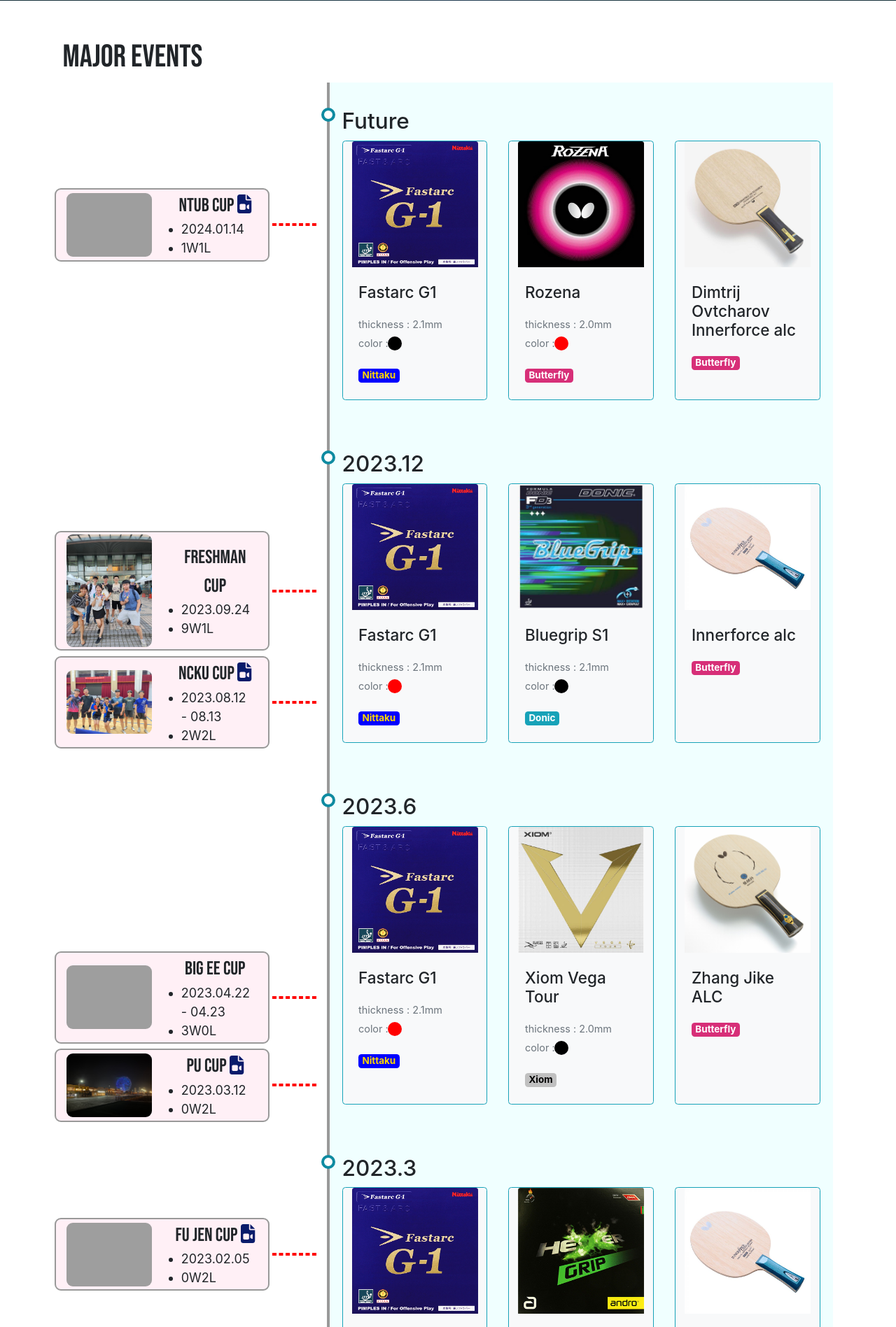
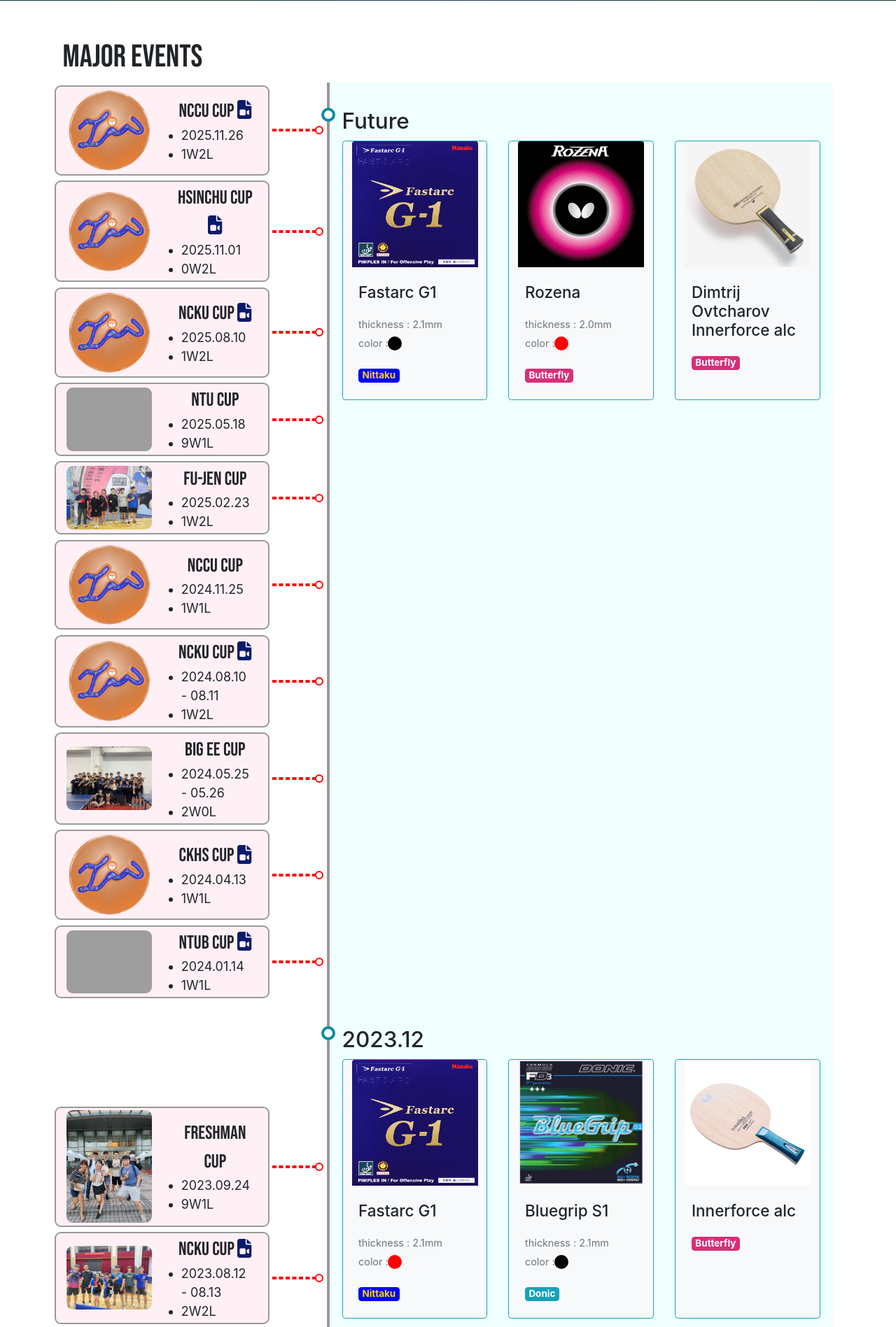
Before and after one commit to TigerWuu/tigerwuu.github.io, a PHP site: page /hobbies_TT.html in a window 1280 px wide. Shown: the part 474-2371 px from the top of the page at 70% size. Run offline with PHP 8.4, Linux system fonts and the light colour scheme; some libraries are stand-ins or nearby versions; some web fonts are replaced; grey boxes are pictures that could not be loaded.

Commit message:
Update table tennis events.

```diff
--- a/hobbies_TT.html
+++ b/hobbies_TT.html
@@ -1,13 +1,15 @@
 <!DOCTYPE html>
+
 <head>
   <title>Wuu's World</title>
   <link rel="icon" href="./images/tiger_icon.png" type="image/x-icon">
   <meta name="viewport" content="width=devicewidth, initial-scale=1, shrink-to-fit=no">
-    <link rel="stylesheet" href="https://cdn.jsdelivr.net/npm/bootstrap@4.0.0/dist/css/bootstrap.min.css" integrity="sha384-Gn5384xqQ1aoWXA+058RXPxPg6fy4IWvTNh0E263XmFcJlSAwiGgFAW/dAiS6JXm" crossorigin="anonymous">
+  <link rel="stylesheet" href="https://cdn.jsdelivr.net/npm/bootstrap@4.0.0/dist/css/bootstrap.min.css"
+    integrity="sha384-Gn5384xqQ1aoWXA+058RXPxPg6fy4IWvTNh0E263XmFcJlSAwiGgFAW/dAiS6JXm" crossorigin="anonymous">
   <link rel="stylesheet" href="styles/main.css">
   <link rel="stylesheet" href="styles/hobbies_TT.css">
   <!-- animation -->
-    <link rel="stylesheet" href="https://cdnjs.cloudflare.com/ajax/libs/animate.css/4.1.1/animate.min.css"/>
+  <link rel="stylesheet" href="https://cdnjs.cloudflare.com/ajax/libs/animate.css/4.1.1/animate.min.css" />
   <!-- Font Awesome icons (free version)-->
   <script src="https://use.fontawesome.com/releases/v6.1.0/js/all.js" crossorigin="anonymous"></script>
   <!-- Google fonts-->
@@ -19,16 +21,18 @@
   <script async src="https://www.googletagmanager.com/gtag/js?id=G-W377VZCFZB"></script>
   <script>
     window.dataLayer = window.dataLayer || [];
-      function gtag(){dataLayer.push(arguments);}
+    function gtag() { dataLayer.push(arguments); }
     gtag('js', new Date());
 
     gtag('config', 'G-W377VZCFZB');
   </script>
 </head>
+
 <body>
   <nav class="navbar navbar-expand-sm navbar-dark bg-dark fixed-top">
     <a class="navbar-brand" href="index.html">TigerWuu</a>
-      <button class="navbar-toggler" type="button" data-toggle="collapse" data-target="#navbarSupportedContent" aria-controls="navbarSupportedContent" aria-expanded="false" aria-label="Toggle navigation">
+    <button class="navbar-toggler" type="button" data-toggle="collapse" data-target="#navbarSupportedContent"
+      aria-controls="navbarSupportedContent" aria-expanded="false" aria-label="Toggle navigation">
       <span class="navbar-toggler-icon"></span>
     </button>
 
@@ -73,7 +77,225 @@
     <h1>Major Events</h1>
     <div class="row">
       <div class="col-4">
-            <div class="row events" style="position: relative;top: 30%;">
+        <div class="row events" style="position: relative;">
+          <div class="col-10" style="padding: 1%;">
+            <div class="row event">
+              <div class="col-12 col-md-6">
+                <img class="event-img" src="images/tiger_icon.png">
+              </div>
+              <div class="col-12 col-md-6">
+                <div class="event-title">
+                  NCCU Cup
+                  <a href="https://www.youtube.com/playlist?list=PLDXGFDRCxXYWrMNuXMlzKwNqyXhyh0uPL" class="card-link"
+                    target="_blank">
+                    <i class="fa-solid fa-file-video video-icon"></i>
+                  </a>
+                </div>
+                <ul class="event-info">
+                  <li>2025.11.26</li>
+                  <li>1W2L</li>
+                </ul>
+              </div>
+            </div>
+          </div>
+          <div class="col-2" style="padding: 0%;">
+            <div class="axis-down"></div>
+            <div class="axis-up"></div>
+          </div>
+        </div>
+        <div class="row events" style="position: relative;">
+          <div class="col-10" style="padding: 1%;">
+            <div class="row event">
+              <div class="col-12 col-md-6">
+                <img class="event-img" src="images/tiger_icon.png">
+              </div>
+              <div class="col-12 col-md-6">
+                <div class="event-title">
+                  Hsinchu Cup
+                  <a href="https://www.youtube.com/playlist?list=PLDXGFDRCxXYVirMOdNmV0XaGKFINw2lqk" class="card-link"
+                    target="_blank">
+                    <i class="fa-solid fa-file-video video-icon"></i>
+                  </a>
+                </div>
+                <ul class="event-info">
+                  <li>2025.11.01</li>
+                  <li>0W2L</li>
+                </ul>
+              </div>
+            </div>
+          </div>
+          <div class="col-2" style="padding: 0%;">
+            <div class="axis-down"></div>
+            <div class="axis-up"></div>
+          </div>
+        </div>
+        <div class="row events" style="position: relative;">
+          <div class="col-10" style="padding: 1%;">
+            <div class="row event">
+              <div class="col-12 col-md-6">
+                <img class="event-img" src="images/tiger_icon.png">
+              </div>
+              <div class="col-12 col-md-6">
+                <div class="event-title">
+                  NCKU Cup
+                  <a href="https://www.youtube.com/playlist?list=PLDXGFDRCxXYWt9fpnvYR29ZhCsRcSgNlF" class="card-link"
+                    target="_blank">
+                    <i class="fa-solid fa-file-video video-icon"></i>
+                  </a>
+                </div>
+                <ul class="event-info">
+                  <li>2025.08.10</li>
+                  <li>1W2L</li>
+                </ul>
+              </div>
+            </div>
+          </div>
+          <div class="col-2" style="padding: 0%;">
+            <div class="axis-down"></div>
+            <div class="axis-up"></div>
+          </div>
+        </div>
+        <div class="row events" style="position: relative;">
+          <div class="col-10" style="padding: 1%;">
+            <div class="row event">
+              <div class="col-12 col-md-6">
+                <img class="event-img" src="images/hobbies/TT/NTU.jpg">
+              </div>
+              <div class="col-12 col-md-6">
+                <div class="event-title">
+                  NTU Cup
+                </div>
+                <ul class="event-info">
+                  <li>2025.05.18</li>
+                  <li>9W1L</li>
+                </ul>
+              </div>
+            </div>
+          </div>
+          <div class="col-2" style="padding: 0%;">
+            <div class="axis-down"></div>
+            <div class="axis-up"></div>
+          </div>
+        </div>
+        <div class="row events" style="position: relative;">
+          <div class="col-10" style="padding: 1%;">
+            <div class="row event">
+              <div class="col-12 col-md-6">
+                <img class="event-img" src="images/hobbies/TT/fu-jen_25.jpg">
+              </div>
+              <div class="col-12 col-md-6">
+                <div class="event-title">
+                  Fu-Jen Cup
+                </div>
+                <ul class="event-info">
+                  <li>2025.02.23</li>
+                  <li>1W2L</li>
+                </ul>
+              </div>
+            </div>
+          </div>
+          <div class="col-2" style="padding: 0%;">
+            <div class="axis-down"></div>
+            <div class="axis-up"></div>
+          </div>
+        </div>
+        <div class="row events" style="position: relative;">
+          <div class="col-10" style="padding: 1%;">
+            <div class="row event">
+              <div class="col-12 col-md-6">
+                <img class="event-img" src="images/tiger_icon.png">
+              </div>
+              <div class="col-12 col-md-6">
+                <div class="event-title">
+                  NCCU Cup
+                </div>
+                <ul class="event-info">
+                  <li>2024.11.25</li>
+                  <li>1W1L</li>
+                </ul>
+              </div>
+            </div>
+          </div>
+          <div class="col-2" style="padding: 0%;">
+            <div class="axis-down"></div>
+            <div class="axis-up"></div>
+          </div>
+        </div>
+        <div class="row events" style="position: relative;">
+          <div class="col-10" style="padding: 1%;">
+            <div class="row event">
+              <div class="col-12 col-md-6">
+                <img class="event-img" src="images/tiger_icon.png">
+              </div>
+              <div class="col-12 col-md-6">
+                <div class="event-title">
+                  NCKU Cup
+                  <a href="https://www.youtube.com/playlist?list=PLDXGFDRCxXYUll72PQBnLVxFsAfXDU8y5" class="card-link"
+                    target="_blank">
+                    <i class="fa-solid fa-file-video video-icon"></i>
+                  </a>
+                </div>
+                <ul class="event-info">
+                  <li>2024.08.10 - 08.11</li>
+                  <li>1W2L</li>
+                </ul>
+              </div>
+            </div>
+          </div>
+          <div class="col-2" style="padding: 0%;">
+            <div class="axis-down"></div>
+            <div class="axis-up"></div>
+          </div>
+        </div>
+        <div class="row events" style="position: relative;">
+          <div class="col-10" style="padding: 1%;">
+            <div class="row event">
+              <div class="col-12 col-md-6">
+                <img class="event-img" src="images/hobbies/TT/ele_24.jpg">
+              </div>
+              <div class="col-12 col-md-6">
+                <div class="event-title">
+                  Big EE Cup
+                </div>
+                <ul class="event-info">
+                  <li>2024.05.25 - 05.26</li>
+                  <li>2W0L</li>
+                </ul>
+              </div>
+            </div>
+          </div>
+          <div class="col-2" style="padding: 0%;">
+            <div class="axis-down"></div>
+            <div class="axis-up"></div>
+          </div>
+        </div>
+        <div class="row events" style="position: relative;">
+          <div class="col-10" style="padding: 1%;">
+            <div class="row event">
+              <div class="col-12 col-md-6">
+                <img class="event-img" src="images/tiger_icon.png">
+              </div>
+              <div class="col-12 col-md-6">
+                <div class="event-title">
+                  CKHS Cup
+                  <a href="https://www.youtube.com/playlist?list=PLDXGFDRCxXYX3xd8dUp5FGOyL-YnZ7lbH" class="card-link"
+                    target="_blank">
+                    <i class="fa-solid fa-file-video video-icon"></i>
+                  </a>
+                </div>
+                <ul class="event-info">
+                  <li>2024.04.13</li>
+                  <li>1W1L</li>
+                </ul>
+              </div>
+            </div>
+          </div>
+          <div class="col-2" style="padding: 0%;">
+            <div class="axis-down"></div>
+            <div class="axis-up"></div>
+          </div>
+        </div>
+        <div class="row events" style="position: relative;">
           <div class="col-10" style="padding: 1%;">
             <div class="row event">
               <div class="col-12 col-md-6">
@@ -82,7 +304,8 @@
               <div class="col-12 col-md-6">
                 <div class="event-title">
                   NTUB Cup
-                        <a href="https://www.youtube.com/playlist?list=PLDXGFDRCxXYXP18UodmBpJsEQ4oYrfKJf" class="card-link" target="_blank">
+                  <a href="https://www.youtube.com/playlist?list=PLDXGFDRCxXYXP18UodmBpJsEQ4oYrfKJf" class="card-link"
+                    target="_blank">
                     <i class="fa-solid fa-file-video video-icon"></i>
                   </a>
                 </div>
@@ -94,7 +317,6 @@
             </div>
           </div>
           <div class="col-2" style="padding: 0%;">
-                <!--put a line in the middle of this div-->
             <div class="axis-down"></div>
             <div class="axis-up"></div>
           </div>
@@ -183,7 +405,8 @@
               <div class="col-12 col-md-6">
                 <div class="event-title">
                   NCKU Cup
-                        <a href="https://www.youtube.com/playlist?list=PLDXGFDRCxXYUnaL-HRaxS__LXt5IWbNna" class="card-link" target="_blank">
+                  <a href="https://www.youtube.com/playlist?list=PLDXGFDRCxXYUnaL-HRaxS__LXt5IWbNna" class="card-link"
+                    target="_blank">
                     <i class="fa-solid fa-file-video video-icon"></i>
                   </a>
                 </div>
@@ -283,7 +506,8 @@
               <div class="col-12 col-md-6">
                 <div class="event-title">
                   PU Cup
-                        <a href="https://www.youtube.com/playlist?list=PLDXGFDRCxXYWeuiE8RIkGEwDcmE-olmuN" class="card-link" target="_blank">
+                  <a href="https://www.youtube.com/playlist?list=PLDXGFDRCxXYWeuiE8RIkGEwDcmE-olmuN" class="card-link"
+                    target="_blank">
                     <i class="fa-solid fa-file-video video-icon"></i>
                   </a>
                 </div>
@@ -359,8 +583,9 @@
               </div>
               <div class="col-12 col-md-6">
                 <div class="event-title">
-                      Fu Jen Cup
-                        <a href="https://www.youtube.com/playlist?list=PLDXGFDRCxXYXTYAVPnsNq_o0c6GDfMCzm" class="card-link" target="_blank">
+                  Fu-Jen Cup
+                  <a href="https://www.youtube.com/playlist?list=PLDXGFDRCxXYXTYAVPnsNq_o0c6GDfMCzm" class="card-link"
+                    target="_blank">
                     <i class="fa-solid fa-file-video video-icon"></i>
                   </a>
                 </div>
@@ -492,7 +717,8 @@
               <div class="col-12 col-md-6">
                 <div class="event-title">
                   BTY Cup
-                        <a href="https://www.youtube.com/playlist?list=PLDXGFDRCxXYWE-JZkqiK3EUGXJK8EV5ht" class="card-link" target="_blank">
+                  <a href="https://www.youtube.com/playlist?list=PLDXGFDRCxXYWE-JZkqiK3EUGXJK8EV5ht" class="card-link"
+                    target="_blank">
                     <i class="fa-solid fa-file-video video-icon"></i>
                   </a>
                 </div>
@@ -721,17 +947,27 @@
         </div>
       </div>
     </div>
-        <hr></hr>
+    <hr>
+    </hr>
     <h1>Favorite</h1>
     <div class="scroll_menu">
-         <iframe width="480" height="360" src="https://www.youtube.com/embed/CsujsROPXE4" title="YouTube video player" frameborder="0" allow="accelerometer; autoplay; clipboard-write; encrypted-media; gyroscope; picture-in-picture" allowfullscreen></iframe>
+      <iframe width="480" height="360" src="https://www.youtube.com/embed/CsujsROPXE4" title="YouTube video player"
+        frameborder="0" allow="accelerometer; autoplay; clipboard-write; encrypted-media; gyroscope; picture-in-picture"
+        allowfullscreen></iframe>
     </div>
-        <hr></hr>
+    <hr>
+    </hr>
     <h1>Classic</h1>
     <div class="scroll_menu">
-         <iframe width="480" height="360" src="https://www.youtube.com/embed/Hfhuy5Logcw" title="YouTube video player" frameborder="0" allow="accelerometer; autoplay; clipboard-write; encrypted-media; gyroscope; picture-in-picture" allowfullscreen></iframe>
-         <iframe width="480" height="360" src="https://www.youtube.com/embed/-WXAAAdGJ7o" title="YouTube video player" frameborder="0" allow="accelerometer; autoplay; clipboard-write; encrypted-media; gyroscope; picture-in-picture" allowfullscreen></iframe>
-         <iframe width="480" height="360" src="https://www.youtube.com/embed/CwMkcggu1Lw" title="YouTube video player" frameborder="0" allow="accelerometer; autoplay; clipboard-write; encrypted-media; gyroscope; picture-in-picture" allowfullscreen></iframe>
+      <iframe width="480" height="360" src="https://www.youtube.com/embed/Hfhuy5Logcw" title="YouTube video player"
+        frameborder="0" allow="accelerometer; autoplay; clipboard-write; encrypted-media; gyroscope; picture-in-picture"
+        allowfullscreen></iframe>
+      <iframe width="480" height="360" src="https://www.youtube.com/embed/-WXAAAdGJ7o" title="YouTube video player"
+        frameborder="0" allow="accelerometer; autoplay; clipboard-write; encrypted-media; gyroscope; picture-in-picture"
+        allowfullscreen></iframe>
+      <iframe width="480" height="360" src="https://www.youtube.com/embed/CwMkcggu1Lw" title="YouTube video player"
+        frameborder="0" allow="accelerometer; autoplay; clipboard-write; encrypted-media; gyroscope; picture-in-picture"
+        allowfullscreen></iframe>
     </div>
   </div>
   </div>
@@ -774,15 +1010,22 @@
               </a>
             </li>
           </ul>
-                    <div class="small text-center text-muted fst-italic">Copyright &copy; 2022 TigerWuu. All rights reserved.</div>
+          <div class="small text-center text-muted fst-italic">Copyright &copy; 2022 TigerWuu. All rights reserved.
+          </div>
         </div>
       </div>
     </div>
   </footer>
 
-    <script src="https://code.jquery.com/jquery-3.2.1.slim.min.js" integrity="sha384-KJ3o2DKtIkvYIK3UENzmM7KCkRr/rE9/Qpg6aAZGJwFDMVNA/GpGFF93hXpG5KkN" crossorigin="anonymous"></script>
-    <script src="https://cdn.jsdelivr.net/npm/popper.js@1.12.9/dist/umd/popper.min.js" integrity="sha384-ApNbgh9B+Y1QKtv3Rn7W3mgPxhU9K/ScQsAP7hUibX39j7fakFPskvXusvfa0b4Q" crossorigin="anonymous"></script>
-    <script src="https://cdn.jsdelivr.net/npm/bootstrap@4.0.0/dist/js/bootstrap.min.js" integrity="sha384-JZR6Spejh4U02d8jOt6vLEHfe/JQGiRRSQQxSfFWpi1MquVdAyjUar5+76PVCmYl" crossorigin="anonymous"></script>
+  <script src="https://code.jquery.com/jquery-3.2.1.slim.min.js"
+    integrity="sha384-KJ3o2DKtIkvYIK3UENzmM7KCkRr/rE9/Qpg6aAZGJwFDMVNA/GpGFF93hXpG5KkN"
+    crossorigin="anonymous"></script>
+  <script src="https://cdn.jsdelivr.net/npm/popper.js@1.12.9/dist/umd/popper.min.js"
+    integrity="sha384-ApNbgh9B+Y1QKtv3Rn7W3mgPxhU9K/ScQsAP7hUibX39j7fakFPskvXusvfa0b4Q"
+    crossorigin="anonymous"></script>
+  <script src="https://cdn.jsdelivr.net/npm/bootstrap@4.0.0/dist/js/bootstrap.min.js"
+    integrity="sha384-JZR6Spejh4U02d8jOt6vLEHfe/JQGiRRSQQxSfFWpi1MquVdAyjUar5+76PVCmYl"
+    crossorigin="anonymous"></script>
   <script src="scripts/main.js"></script>
   <script src="scripts/hobbies_TT.js"></script>
 </body>
--- a/styles/hobbies_TT.css
+++ b/styles/hobbies_TT.css
@@ -1,19 +1,19 @@
-.scroll_menu{
+.scroll_menu {
   overflow: auto;
   white-space: nowrap;
 }
 
-#all-body-hobbies{
+#all-body-hobbies {
   margin: 0rem;
   padding: 0rem 7%;
 }
 
-.timeline{
+.timeline {
   border-top-right-radius: 20px;
   border-bottom-right-radius: 20px;
 }
 
-.event{
+.event {
   position: relative;
   margin: 0rem 0%;
   padding: 1% 0%;
@@ -25,56 +25,68 @@
 
 }
 
-.axis-down{
+.axis-down {
+  position: relative;
   height: 50%;
   border-bottom: 2px dashed red;
 }
 
-.axis-up{
+.axis-down::after {
+  content: "";
+  position: absolute;
+  bottom: -8px;
+  right: -10px;
+  /* small gap between circle and line end */
+  width: 12px;
+  height: 12px;
+  border-radius: 50%;
+  background-color: white;
+  border: 2px solid red;
+}
+
+.axis-up {
   height: 50%;
   border-top: 2px dashed red;
 }
 
-.events{
+.events {}
 
+.no-event {
+  padding: 2rem;
 }
 
-.no-event{
-  padding : 2rem;
-}
-
-.event-img{
+.event-img {
   max-height: 100%;
   max-width: 100%;
   margin: 0% auto;
   border-radius: 0.5rem;
 }
 
-.event-title{
+.event-title {
   position: relative;
   font-family: 'Bebas Neue', cursive;
   font-size: 1.5rem;
   margin: 0% 0%;
   padding: 0% 0%;
   text-align: center;
-  top : 0%
+  top: 0%
 }
 
-.event-info{
+.event-info {
   padding: 0% 10%;
   margin: 0%;
 }
 
-.timeline-item{
+.timeline-item {
   position: relative;
   padding: 2rem 1rem;
   border-left: 4px solid rgb(153, 153, 153);
   background-color: azure;
-
+  min-height: 100%;
   margin: 0rem 0rem;
 }
 
-.timeline-item::before{
+.timeline-item::before {
   content: "";
   height: 20px;
   width: 20px;
@@ -85,53 +97,61 @@
   left: -12px;
 }
 
-.card-img-top{
+.card-img-top {
   margin: 0% auto;
   max-height: 10rem;
   max-width: 10rem;
 }
 
-.card-text{
+.card-text {
   position: relative;
 }
 
-.black::after{
+.black::after {
   content: "";
   height: 20px;
   width: 20px;
   border-radius: 50%;
   background-color: black;
   position: absolute;
-  bottom : 2px;
+  bottom: 2px;
   left: 42px;
 }
 
-.red::after{
+.red::after {
   content: "";
   height: 20px;
   width: 20px;
   border-radius: 50%;
   background-color: rgb(255, 0, 0);
   position: absolute;
-  bottom : 2px;
+  bottom: 2px;
   left: 42px;
 }
 
-.badge-nittaku{
+.badge-nittaku {
   background-color: blue;
   color: gold;
 }
 
-.badge-xiom{
+.badge-xiom {
   background-color: silver;
   color: black;
 }
 
-.badge-butterfly{
+.badge-butterfly {
   background-color: rgb(215, 47, 120);
   color: white;
 }
 
-.video-icon{
+.video-icon {
   color: rgb(9, 27, 107);
 }
+
+
+.nothing {
+  border: 0;
+  margin-bottom: 0rem;
+  height: 100vh;
+  background-color: azure;
+}
```
Also changed, not shown: images/hobbies/TT/ele_24.jpg (added), images/hobbies/TT/fu-jen_25.jpg (added), 1 other file. Lines whose indentation alone changed are shown as unchanged.
